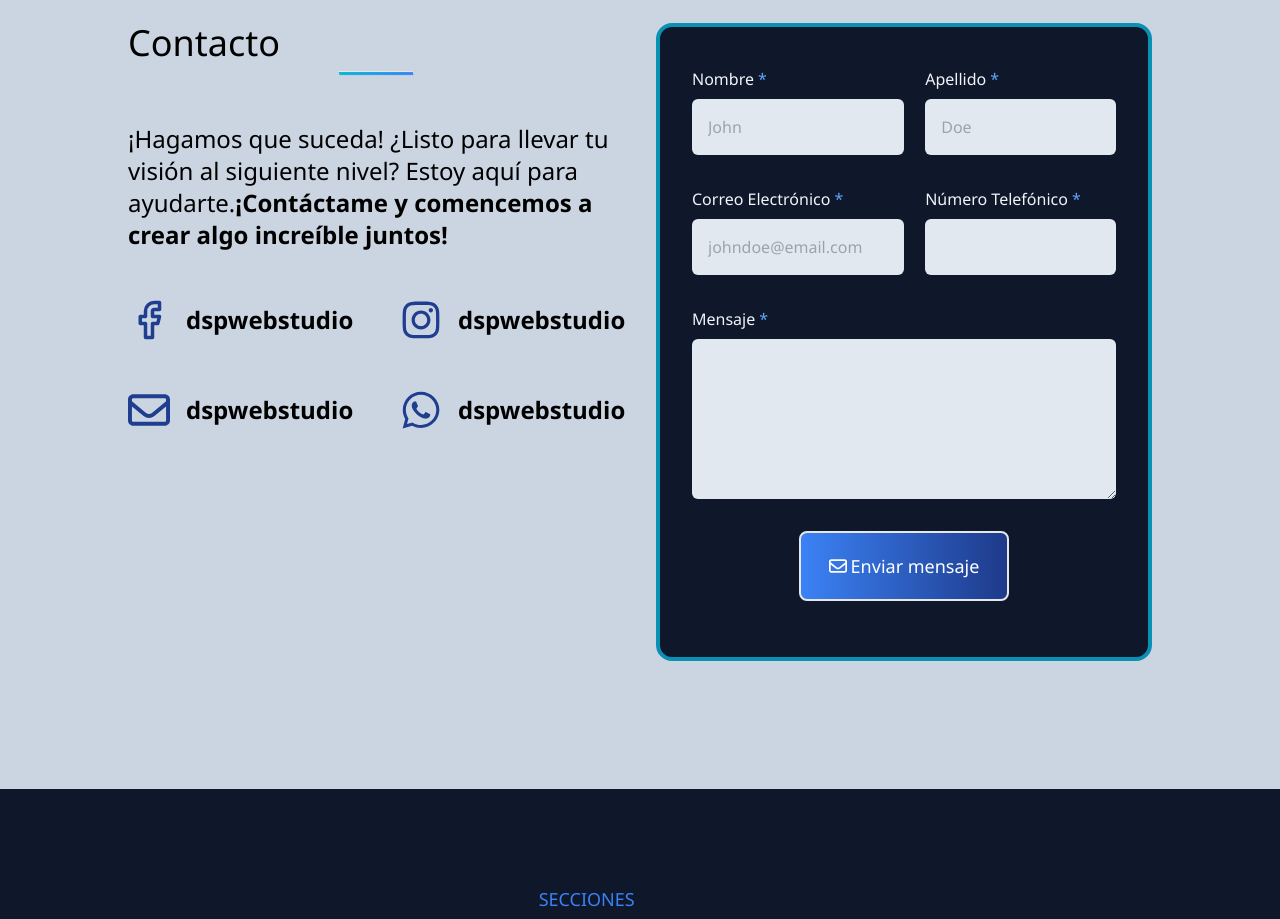
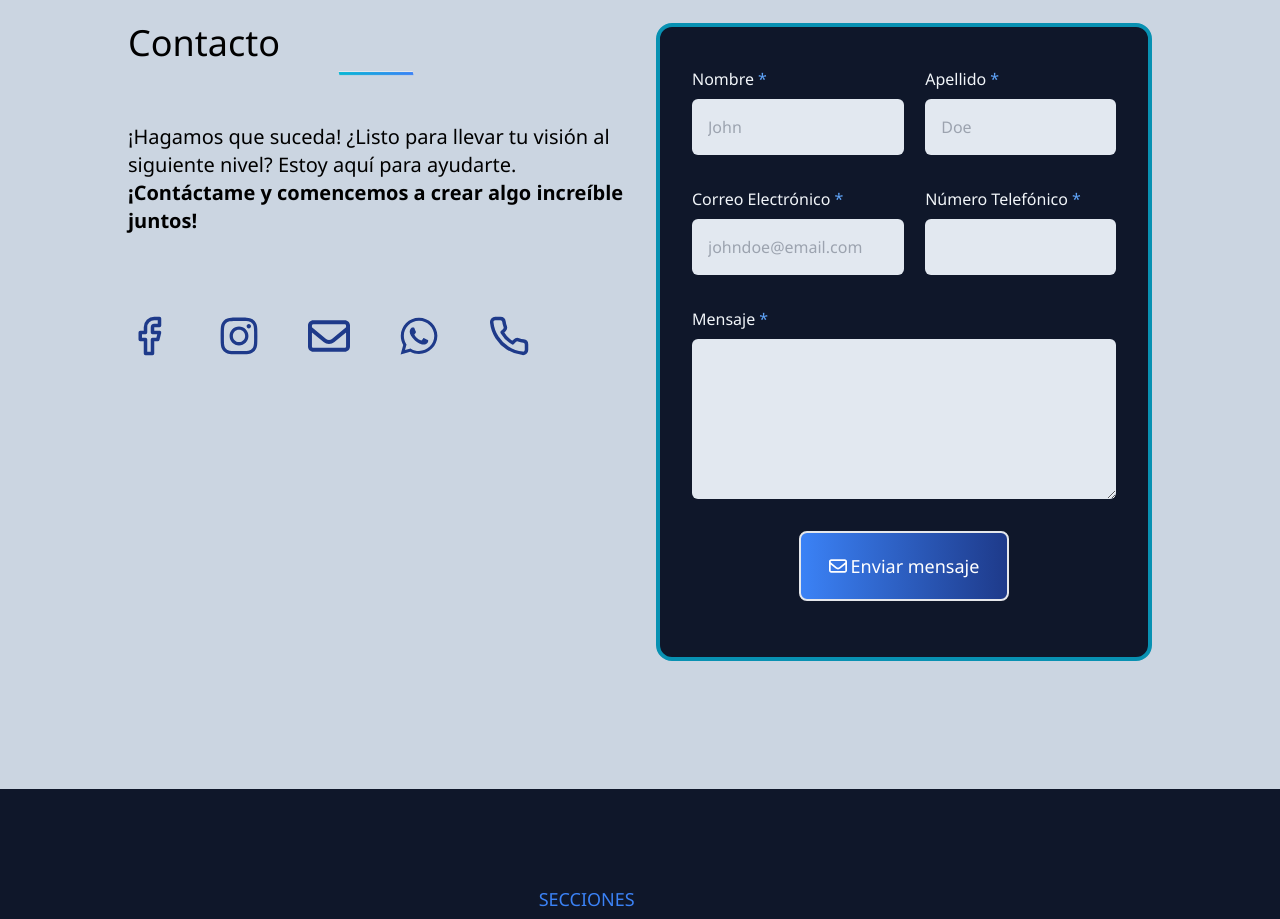
Before and after one commit to dspwebstudiomx/reacttailwindcss, a React (Vite) app: page / in a window 1280 px wide. Shown: the part 4820-5739 px from the top of the page. Built offline with nearby package versions, Linux system fonts and the light colour scheme.

Commit message:
(UI) SocialLink - changing styles

```diff
--- a/src/components/Sections/Contact.jsx
+++ b/src/components/Sections/Contact.jsx
@@ -10,11 +10,11 @@ const Contact = () => {
         <div id="contactDescription" className="ml-auto">
           <h2 className="text-4xl text-center sm:text-left mb-2">Contacto</h2>
           <hr className="h-1 bg-gradient-to-r from-cyan-500 to-blue-500 w-[15%] skew-x-12 mb-12 mx-auto md:ml-auto" />
-          <p className="text-2xl">
+          <p className="text-xl">
             ¡Hagamos que suceda! ¿Listo para llevar tu visión al siguiente nivel? Estoy aquí para ayudarte.
             <strong>¡Contáctame y comencemos a crear algo increíble juntos!</strong>
           </p>
-          <div className="mt-12 mx-auto w-full">
+          <div className="mt-20 mx-auto w-full">
             <SocialLinks />
           </div>
         </div>
--- a/src/components/SocialLink.jsx
+++ b/src/components/SocialLink.jsx
@@ -1,13 +1,10 @@
 import PropTypes from 'prop-types'
 
-const SocialLink = ({ href, icono, texto }) => {
+const SocialLink = ({ href, icono }) => {
   return (
     <>
-      <a className="text-2xl font-semibold flex gap-4 place-items-center" href={href} target="_blank" >
+      <a className="text-xl font-semibold flex gap-4 place-items-center" href={href} target="_blank" >
         {icono}
-        <span>
-          {texto}
-        </span>
       </a>
     </>
   )
@@ -15,7 +12,6 @@ const SocialLink = ({ href, icono, texto }) => {
 SocialLink.propTypes = {
   href: PropTypes.string.isRequired,
   icono: PropTypes.object,
-  texto: PropTypes.string.isRequired
 }
 
 export default SocialLink
--- a/src/components/SocialLinks.jsx
+++ b/src/components/SocialLinks.jsx
@@ -5,31 +5,33 @@ import {
   FaWhatsapp,
 } from "react-icons/fa6";
 import { FiFacebook } from "react-icons/fi";
+import { FiPhone } from "react-icons/fi";
+
 
 
 
 const SocialLinks = () => {
   return (
-    <div className="grid sm:grid-cols-2 gap-12 place-items-center lg:place-items-start">
+    <div className="flex gap-12 items-center justify-center md:justify-start">
       <SocialLink
         href={'https://www.facebook.com/dspwebstudio'}
-        icono={<FiFacebook size={42} color="#203e90" />}
-        texto={'dspwebstudio'}
+        icono={<FiFacebook size={42} className="text-blue-900 hover:text-blue-600 hover:scale-110" />}
       />
       <SocialLink
-        href={'https://www.instagram.com/dspwebstudio'}
-        icono={<FaInstagram size={42} color="#203e90" />}
-        texto={'dspwebstudio'}
+        href={'https://www.instagram.dspwebstudio'}
+        icono={<FaInstagram size={42} className="text-blue-900 hover:text-blue-600 hover:scale-110" />}
       />
       <SocialLink
         href={'mailto:contacto@dspwebstudio.com'}
-        icono={<FaRegEnvelope size={42} color="#203e90" />}
-        texto={'dspwebstudio'}
+        icono={<FaRegEnvelope size={42} className="text-blue-900 hover:text-blue-600 hover:scale-110" />}
       />
       <SocialLink
         href={'https://wa.me/+524439188025'}
-        icono={<FaWhatsapp size={42} color="#203e90" />}
-        texto={'dspwebstudio'}
+        icono={<FaWhatsapp size={42} className="text-blue-900 hover:text-blue-600 hover:scale-110" />}
+      />
+      <SocialLink
+        href={'tel:+524439188025'}
+        icono={<FiPhone size={42} className="text-blue-900 hover:text-blue-600 hover:scale-110" />}
       />
     </div>
   )
```
